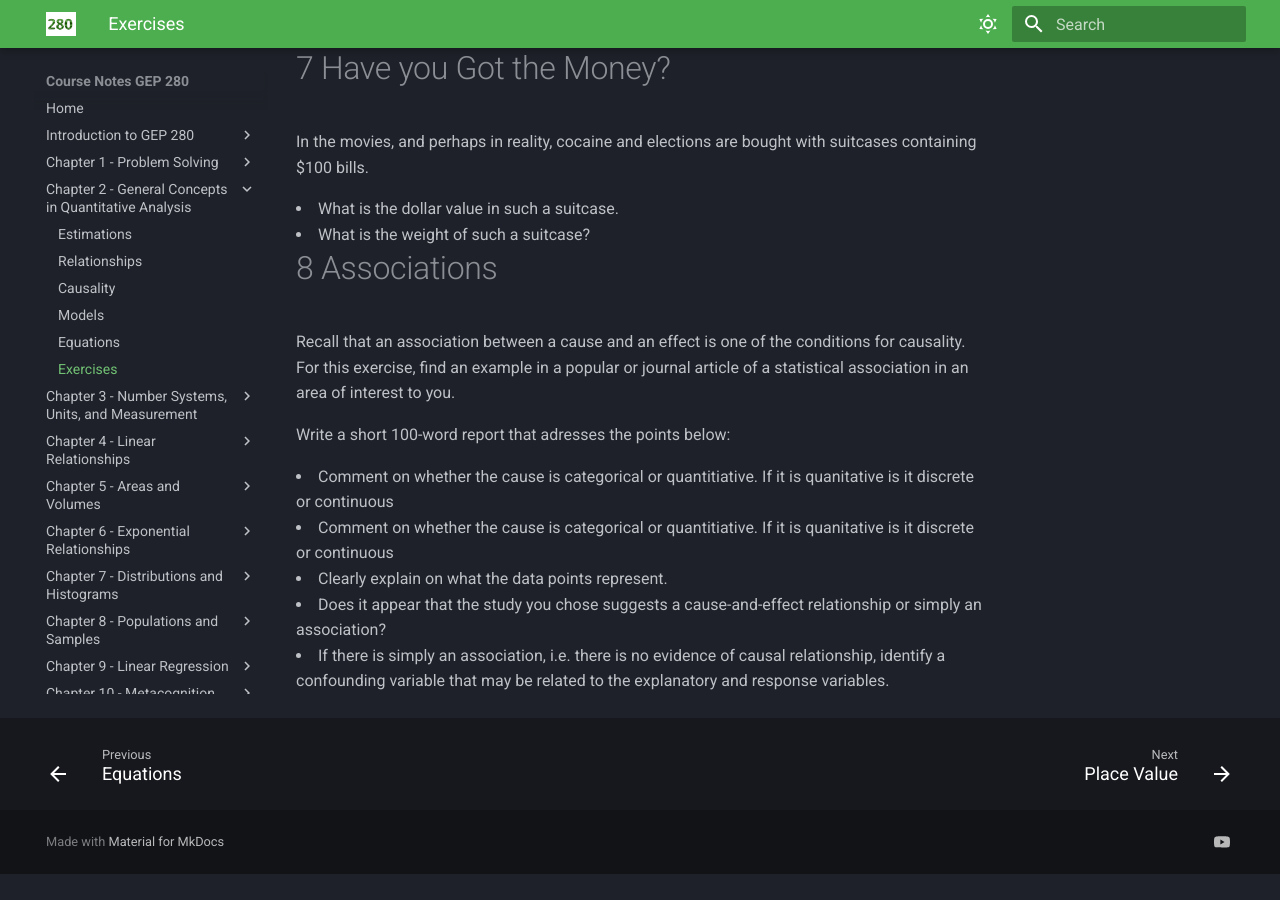
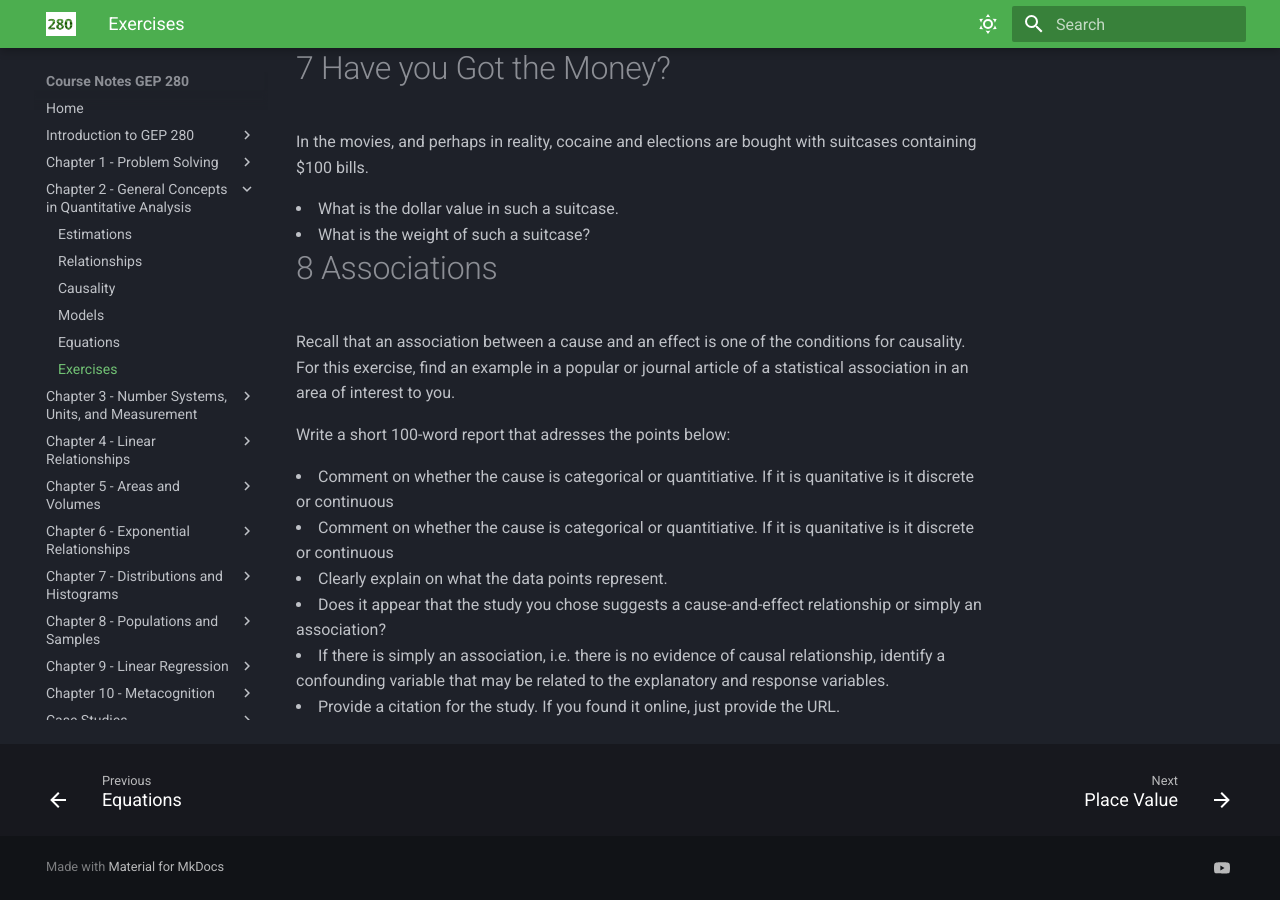
Before and after one commit to wgalbraith/280, an MkDocs documentation site: the page built from docs_student/estimations-exercises.md, in a window 1280 px wide and 900 px high, scrolled down 1375 px. Built offline with MkDocs 1.6.1 and Material for MkDocs 9.7.7, drawn with Linux system fonts in a browser that asks for light colours; nearby versions of some CDN libraries; some web fonts are replaced; library files that are not in the unit come from our copies; before the commit the page ends 2249 px from its top, so only the background shows below that.

Commit message:
Update estimations-exercises.md

```diff
--- a/docs_student/estimations-exercises.md
+++ b/docs_student/estimations-exercises.md
@@ -48,4 +48,5 @@
 <li>Clearly explain on what the data points represent.</li>
 <li>Does it appear that the study you chose suggests a cause-and-effect relationship or simply an association?</li>
 <li>If there is simply an association, i.e. there is no evidence of causal relationship, identify a confounding variable that may be related to the explanatory and response variables.</li>
+<li>Provide a citation for the study. If you found it online, just provide the URL.</li>
 </ul>
```
